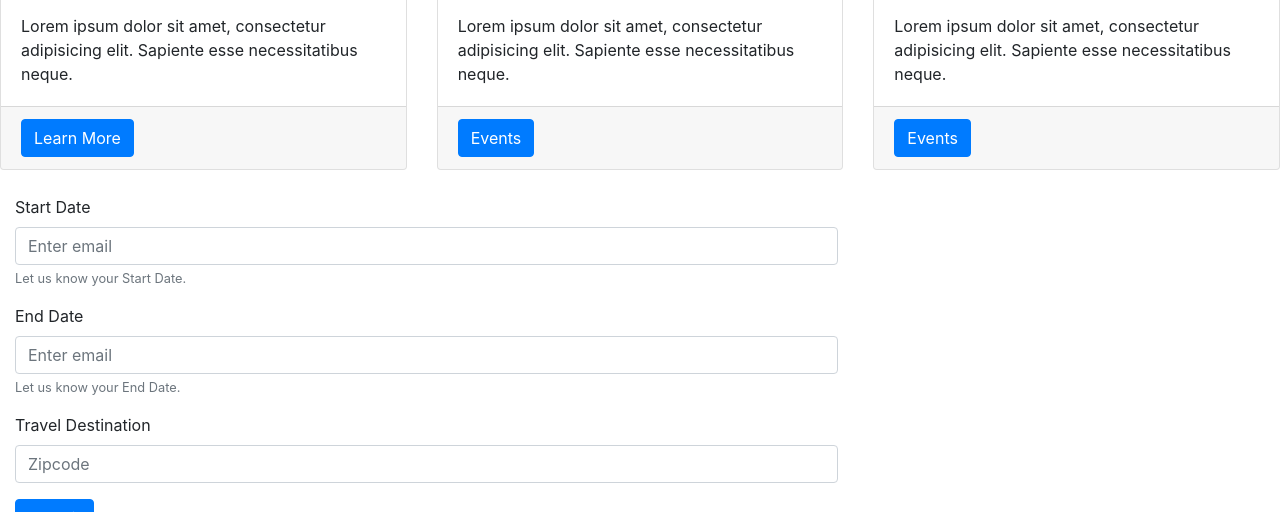
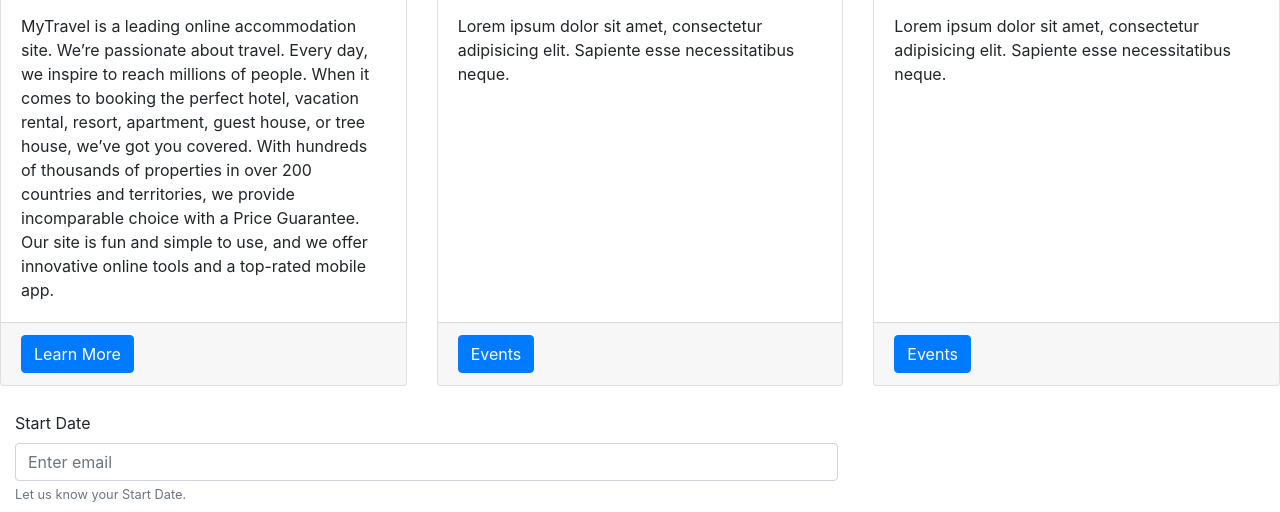
Before and after one commit to jonescat3/MyTravel, a plain HTML site: page index.html in a window 1280 px wide. Shown: the part 588-1100 px from the top of the page. Drawn offline with nearby package versions, Linux system fonts and the light colour scheme.

Commit message:
hotel update

```diff
--- a/index.html
+++ b/index.html
@@ -144,7 +144,7 @@
                         <h4>Hotels</h4>
                     </div>
                     <div class="card-body" id="hotels">
-                        <p class="card-text">Lorem ipsum dolor sit amet, consectetur adipisicing elit. Sapiente esse necessitatibus neque.</p>
+                        <p class="card-text">MyTravel is a leading online accommodation site. We’re passionate about travel. Every day, we inspire to reach millions of people. When it comes to booking the perfect hotel, vacation rental, resort, apartment, guest house, or tree house, we’ve got you covered. With hundreds of thousands of properties in over 200 countries and territories, we provide incomparable choice with a Price Guarantee. Our site is fun and simple to use, and we offer innovative online tools and a top-rated mobile app.</p>
                     </div>
                     <div class="card-footer">
                         <a href="#" class="btn btn-primary">Learn More</a>
```
